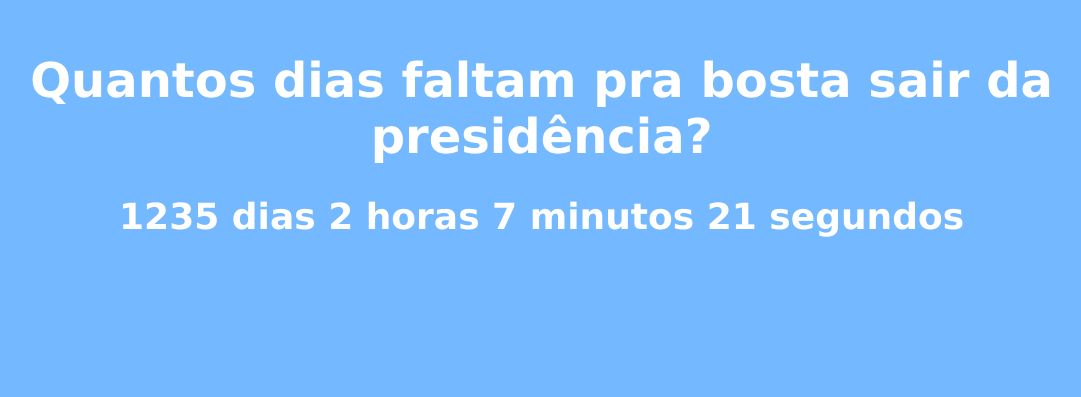
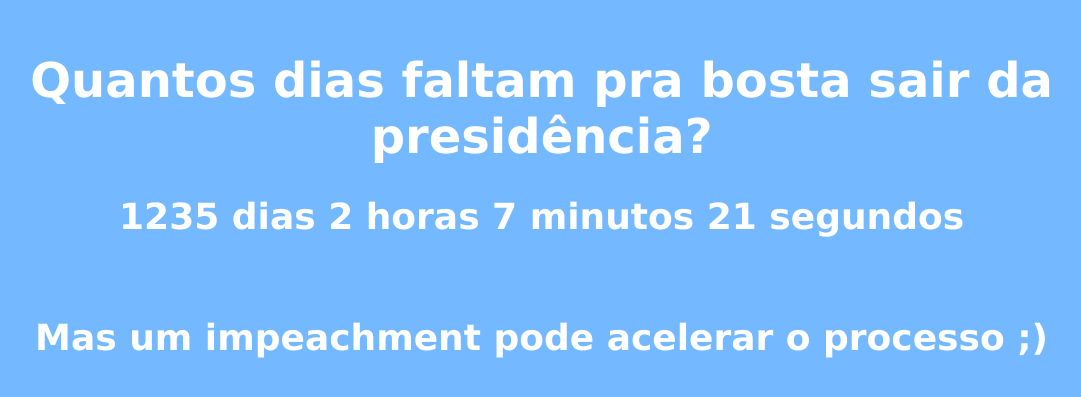
Before and after one commit to IuryAlves/quantos-dias-faltam-pra-bosta-sair-da-presidencia, a plain HTML site: page index.html in a window 1280 px wide. Shown: the part 263-660 px from the top of the page, without its empty margins (130-1211 px from the left). Drawn offline with Linux system fonts and the light colour scheme.

Commit message:
adiciona rota alternativa, mais rápida, para o bolsonaro

```diff
--- a/index.html
+++ b/index.html
@@ -18,6 +18,7 @@
     <div class="acaba-logo">
       <h1> Quantos dias faltam pra bosta sair da presidência? </h1>
       <h2 id="counter"></h2>
+      <h2 class="impeachment"> Mas um impeachment pode acelerar o processo ;) </h2>
     </div>
   </body>
 </html>
--- a/style.css
+++ b/style.css
@@ -1,5 +1,11 @@
 body {
     background-color: #74b9ff;
+    position: relative;
+}
+
+
+.impeachment {
+    top: 50px;
     position: relative;
 }
 
```
